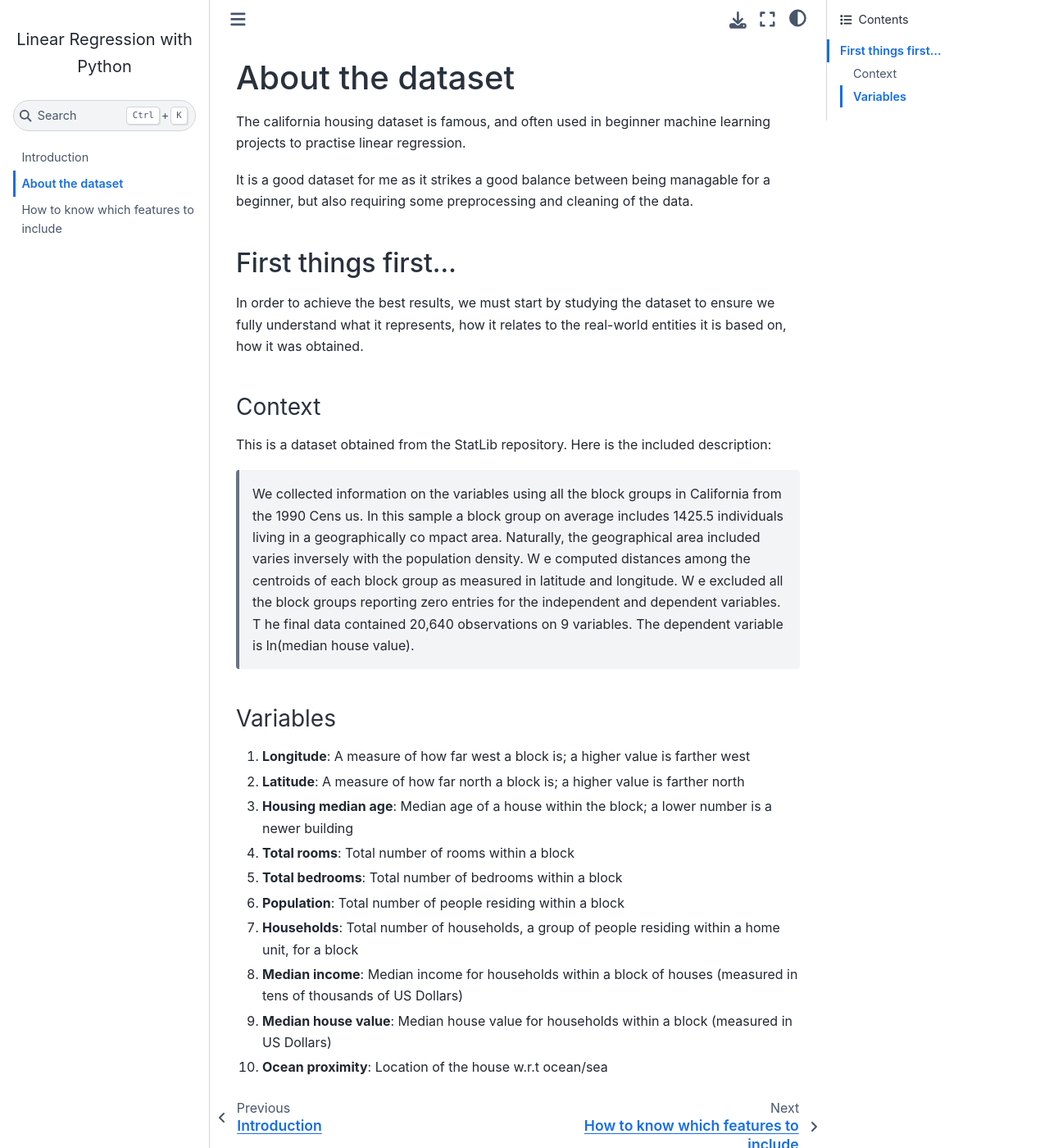
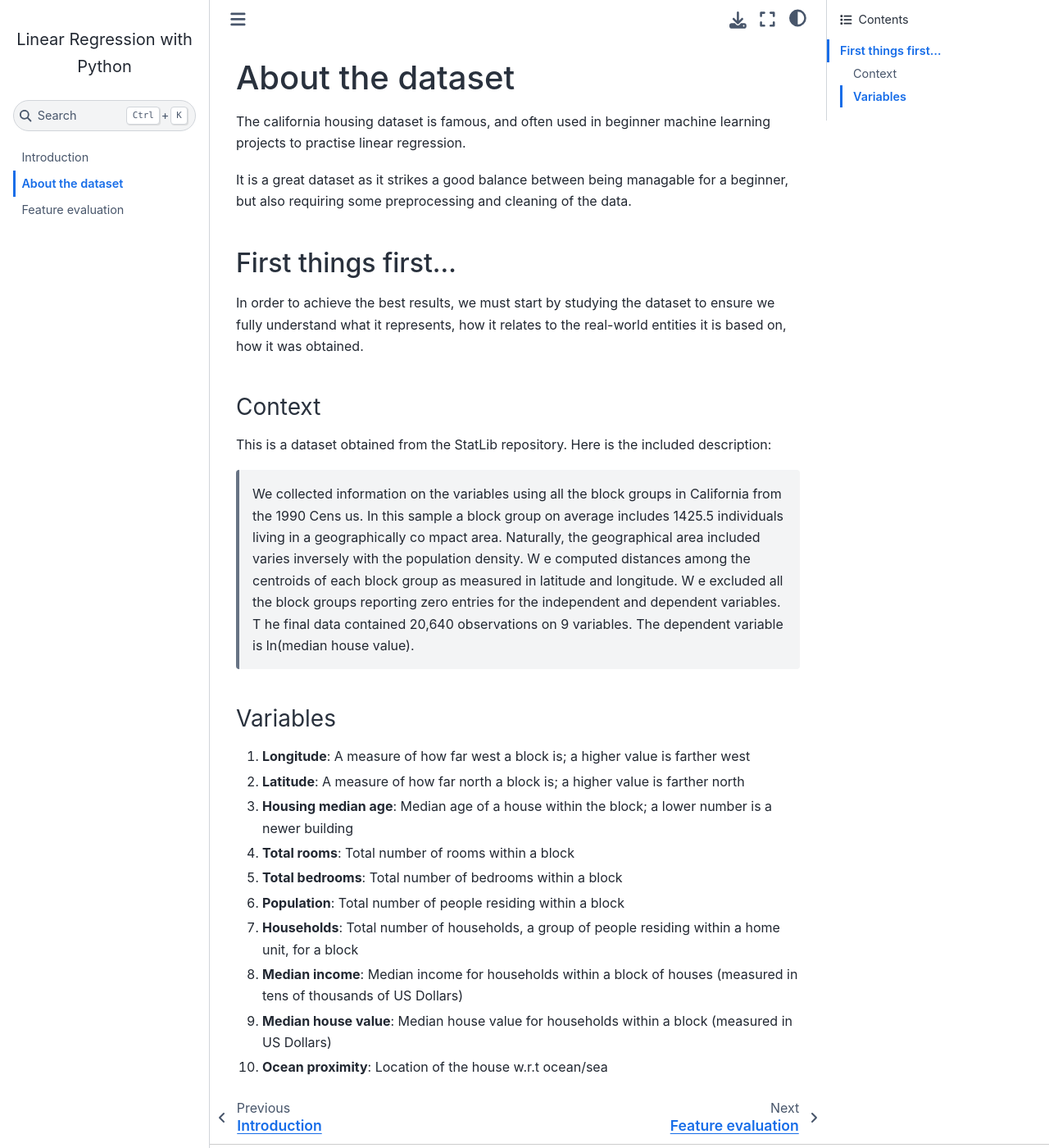
Before and after one commit to vincemaina/linear-regression-model-california-housing, a Jupyter Book: the page built from 2-about-the-dataset.md, in a window 1280 px wide and 1400 px high. Shown: the whole window at 82% size. Built offline with Jupyter Book 1.0.4 settings and Sphinx 7.4.7 and the Sphinx Book theme 1.1.4, drawn with Linux system fonts in a browser that asks for light colours.

```diff
--- a/2-about-the-dataset.md
+++ b/2-about-the-dataset.md
@@ -2,7 +2,7 @@
 
 The california housing dataset is famous, and often used in beginner machine learning projects to practise linear regression.
 
-It is a good dataset for me as it strikes a good balance between being managable for a beginner, but also requiring some preprocessing and cleaning of the data.
+It is a great dataset as it strikes a good balance between being managable for a beginner, but also requiring some preprocessing and cleaning of the data.
 
 ## First things first...
 
```
Also changed, not shown: 3-feature-evaluation.ipynb.
